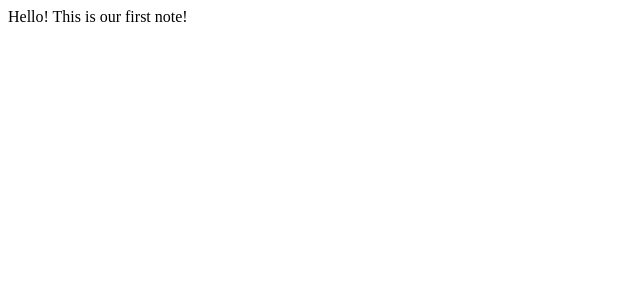
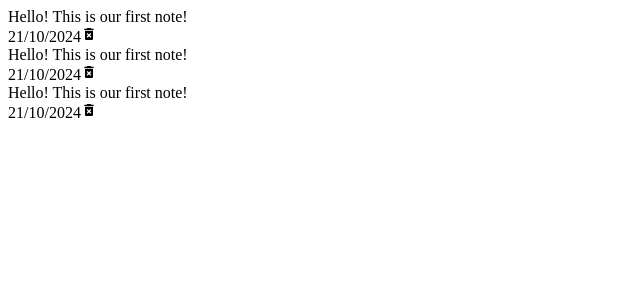
Before and after one commit to kathrynhoule/notes-app-react, a React (Vite) app: page / in a window 1280 px wide. Shown: the top 300 px of the page, without its empty margins (0-640 px from the left). Built offline with nearby package versions, Linux system fonts and the light colour scheme.

Commit message:
adds details inside of note

```diff
--- a/package.json
+++ b/package.json
@@ -14,6 +14,7 @@
   "dependencies": {
     "react": "^18.3.1",
     "react-dom": "^18.3.1",
+    "react-icons": "^5.3.0",
     "vite": "^5.4.9"
   }
 }
--- a/src/App.jsx
+++ b/src/App.jsx
@@ -3,7 +3,9 @@ import NotesList from "./components/NotesList";
 
 const App = () => {
      return (
+          <div className="app-container">
           <NotesList />
+          </div>
      )
 }
 
--- a/src/components/Note.jsx
+++ b/src/components/Note.jsx
@@ -1,9 +1,14 @@
 import React from "react";
+import { MdDeleteForever } from "react-icons/md";
 
 const Note = () => {
      return (
           <div className="note">
                <span>Hello! This is our first note!</span>
+               <div className="note-footer">
+                    <span>21/10/2024</span>
+                    <MdDeleteForever />
+               </div>
           </div>
      )
 }
--- a/src/components/NotesList.jsx
+++ b/src/components/NotesList.jsx
@@ -5,6 +5,8 @@ const NotesList = () => {
      return (
           <div class="notes-list">
                <Note />
+               <Note />
+               <Note />
           </div>
      )
 }
```
Also changed, not shown: 1 other file (tests, documents, lock files or other folders).
